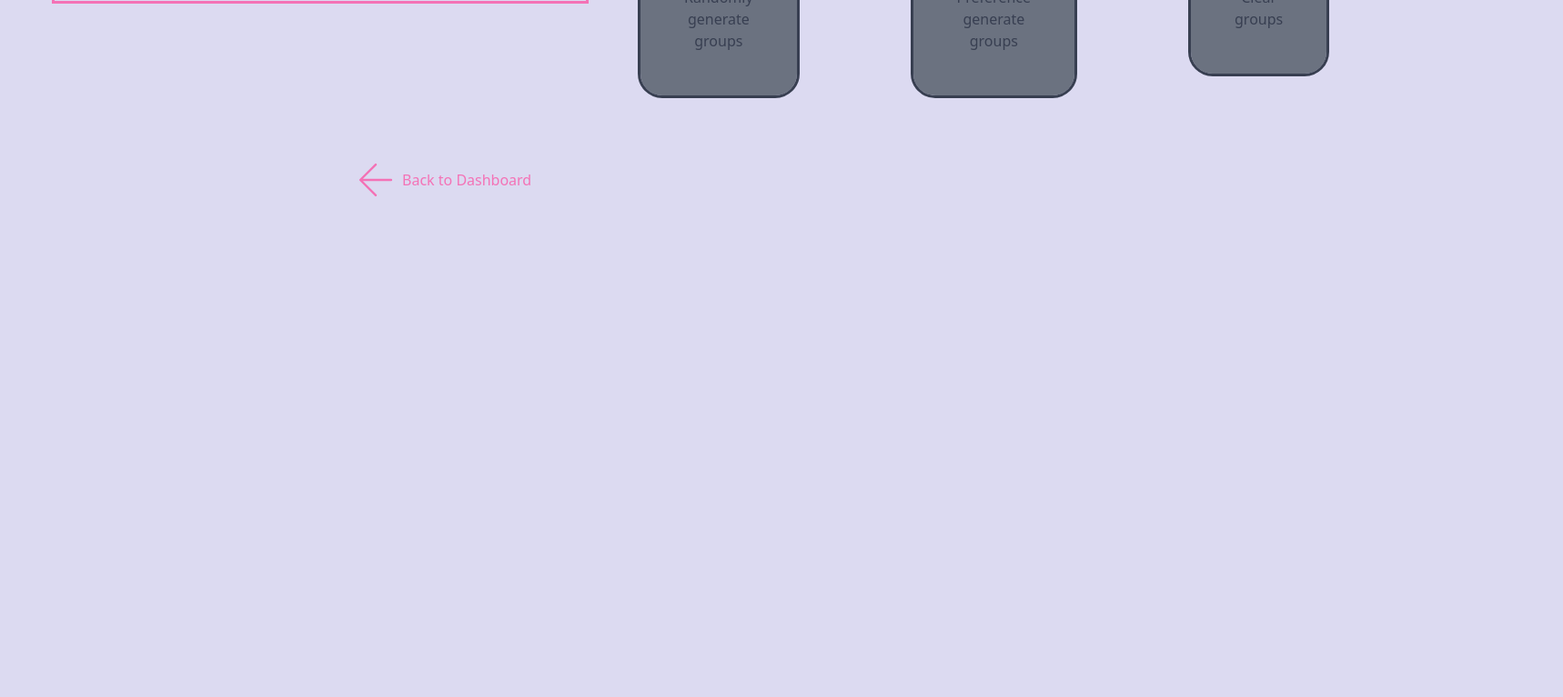
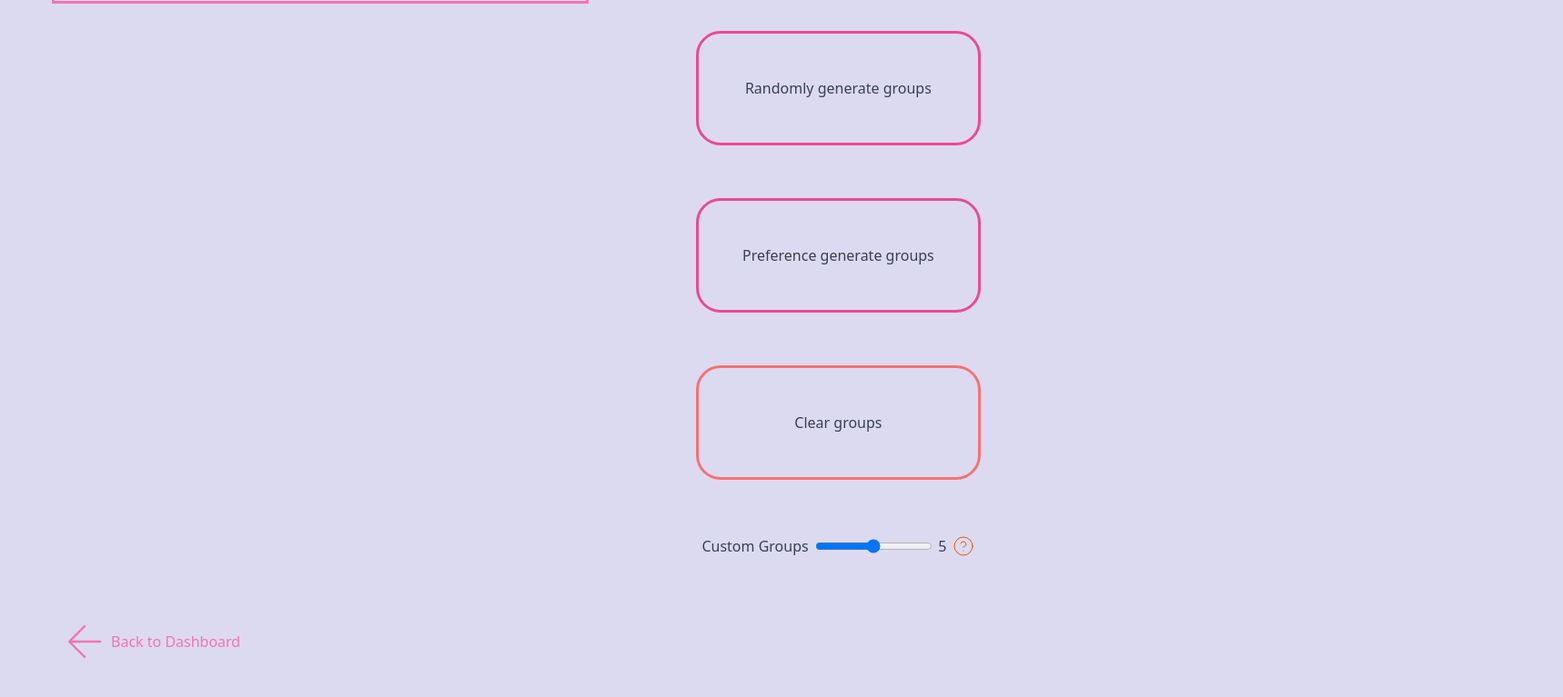
Before and after one commit to HugoBde/Group-Arrangement-System, a website: page public/views/class.html in a window 1280 px wide. Shown: the part 412-1179 px from the top of the page at 91% size, 1718 px wide, since content can reach past the window. Before the commit the page ends 800 px from the top, so only its background shows below. Drawn offline with Linux system fonts and the light colour scheme; no server answers.

Commit message:
fixed admin dashboard UI error

```diff
--- a/public/views/class.html
+++ b/public/views/class.html
@@ -32,11 +32,11 @@
     <!-- dashboard heading -->
     <h1 class="mt-16 mx-16  text-3xl text-center md:text-left">
         <span class="underline decoration-emerald-500">
-            My Group Mananger
+            My Group Manager
         </span>
     </h1>
     <!-- dashboard content -->
-    <div class="mt-16 mx-16 md:mt-24 flex items-start justify-around">
+    <div class="mt-16 mx-16 md:mt-24 flex items-start justify-start">
         <table id="class_table"
             class="min-w-[50%] border-2 bg-gray-400 text-center outline outline-offset-4 outline-pink-400 hover:cursor-text">
             <thead class="border-b">
@@ -49,24 +49,38 @@
 
             </tbody>
         </table>
-        <div class="flex items-start justify-around">
-            <button id="make_groups_random_btn" onclick="random_groups()"
-                class="mx-16 bg-gray-500 text-center outline p-12 rounded-3xl duration-300">
+        <!-- buttons for group generation -->
+        <div class="flex flex-col">
+            <h1 class="mx-32 text-3xl mb-16">Generate Groups</h1>
+            <a id="make_groups_random_btn" onclick="random_groups()"
+                class="mx-32 outline-pink-500 text-center outline p-12 rounded-3xl duration-300 hover:cursor-pointer hover:bg-pink-200">
                 Randomly generate groups
-            </button>
-            <button id="make_groups_random_btn" onclick="preference_groups()"
-                class="mx-16 bg-gray-500 text-center outline p-12 rounded-3xl duration-300">
+            </a>
+            <a id="make_groups_random_btn" onclick="preference_groups()"
+                class="mx-32 mt-16 outline-pink-500 text-center outline p-12 rounded-3xl duration-300 hover:cursor-pointer hover:bg-pink-300">
                 Preference generate groups
-            </button>
-            <button id="clear_groups" onclick="clear_groups()"
-                class="mx-16 bg-gray-500 text-center outline p-12 rounded-3xl duration-300">
+            </a>
+            <a id="clear_groups" onclick="clear_groups()"
+                class="mx-32 mt-16 outline-red-400 text-center outline p-12 rounded-3xl duration-300 hover:cursor-pointer hover:bg-red-200">
                 Clear groups
-            </button>
-        </div class="=mx-auto py-6 mt-6 ml-64 flex items-start justify-evenly">
-        Custom groups
-        <input id="group_size_slider" name="target_group_size" type="range" min="3" max="7" value="5"
-            oninput="rangeValue.innerText = this.value">
-        <p id="rangeValue">5</p>
+            </a>
+            <div class="flex mx-32 mt-16 justify-around">
+                <label for="range">Custom Groups</label>
+                <input id="group_size_slider" id="range" name="target_group_size" type="range" min="3" max="7" value="5"
+                    oninput="rangeValue.innerText = this.value">
+                <label id="rangeValue">5</label>
+                <div
+                    title="Allows you to make you a custom group, press the 'Randomly Generate Buttons Group' after setting up your prefered group size.">
+                    <svg xmlns="http://www.w3.org/2000/svg" class="text-orange-600" width="24" height="24"
+                        viewBox="0 0 24 24" fill="none" stroke="currentColor" stroke-width="1" stroke-linecap="round"
+                        stroke-linejoin="round">
+                        <circle cx="12" cy="12" r="10"></circle>
+                        <path d="M9.09 9a3 3 0 0 1 5.83 1c0 2-3 3-3 3"></path>
+                        <line x1="12" y1="17" x2="12.01" y2="17"></line>
+                    </svg>
+                </div>
+            </div>
+        </div>
     </div>
 
 
@@ -76,7 +90,7 @@
         }
     </script>
     <!-- Return to dashboard -->
-    <div class="mt-16 mb-8 mx-96">
+    <div class="mt-16 mb-8 mx-16">
         <a href="/dashboard" class="flex items-center text-pink-400 hover:text-opacity-80">
             <svg xmlns="http://www.w3.org/2000/svg" width="58" height="58" viewBox="0 0 24 24" fill="none"
                 stroke="currentColor" stroke-width="1" stroke-linecap="round" stroke-linejoin="round">
```
Also changed, not shown: public/views/dashboard-admin.html (+1 -1 lines), public/stylesheets/style.css.
